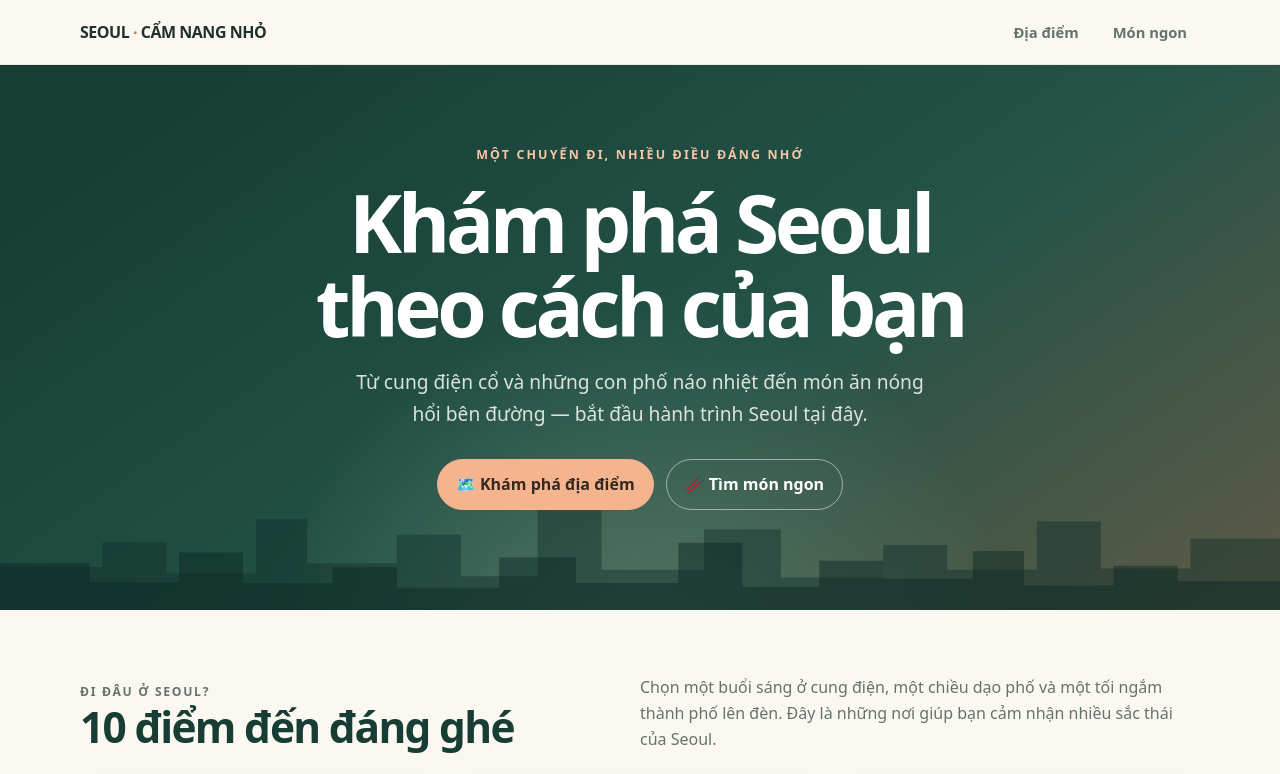
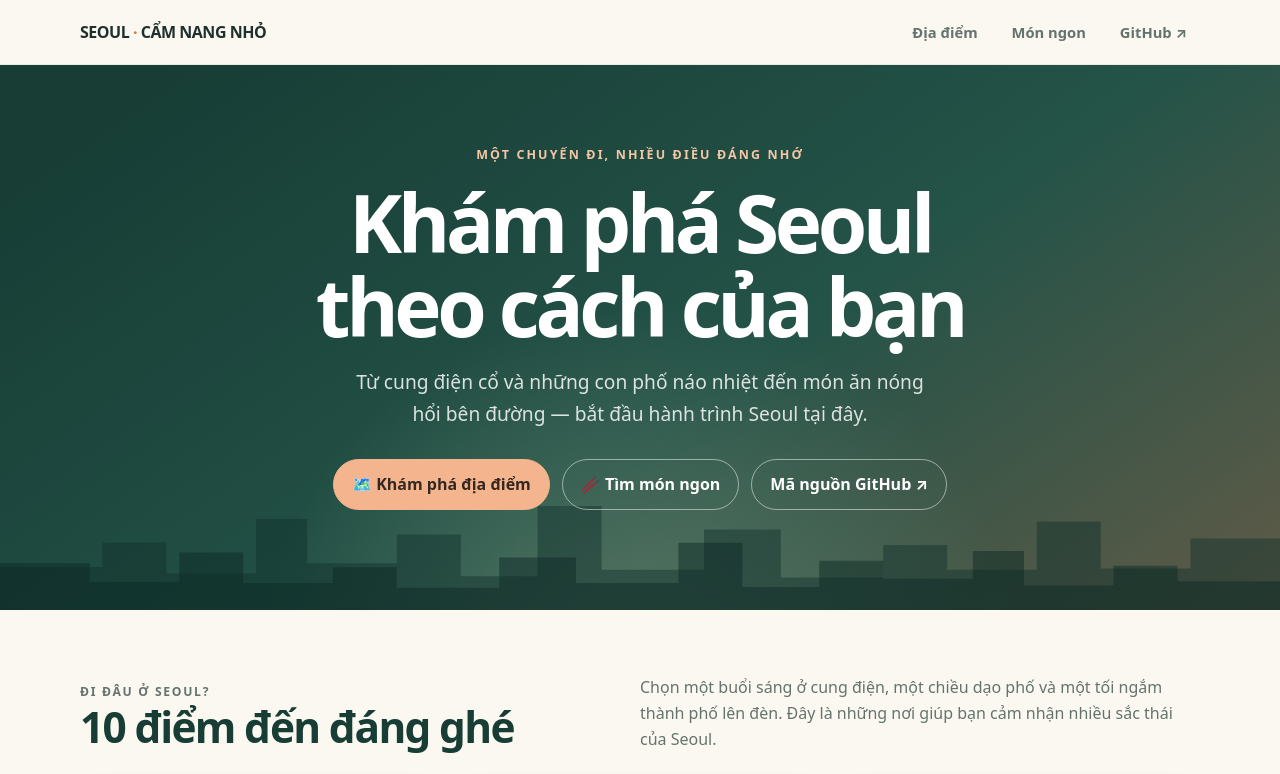
Before and after one commit to phungquangminh343-bot/phungquangminh343-bot.github.io, a plain HTML site: page index.html in a window 1280 px wide. Shown: the top 774 px of the page. Drawn offline with Linux system fonts and the light colour scheme.

Commit message:
Add GitHub link to homepage

```diff
--- a/index.html
+++ b/index.html
@@ -133,14 +133,14 @@
   <a href="#main" style="position:absolute;left:-9999px;top:auto" onfocus="this.style.left='12px'" onblur="this.style.left='-9999px'">Bỏ qua điều hướng</a>
   <nav class="topbar" aria-label="Điều hướng chính">
     <a class="brand" href="#top">SEOUL <span>·</span> CẨM NANG NHỎ</a>
-    <div class="nav"><a href="#places">Địa điểm</a><a href="#foods">Món ngon</a></div>
+    <div class="nav"><a href="#places">Địa điểm</a><a href="#foods">Món ngon</a><a href="https://github.com/phungquangminh343-bot/phungquangminh343-bot.github.io" target="_blank" rel="noopener noreferrer">GitHub ↗</a></div>
   </nav>
   <header class="hero" id="top">
     <div class="hero-inner">
       <p class="eyebrow">Một chuyến đi, nhiều điều đáng nhớ</p>
       <h1>Khám phá Seoul<br>theo cách của bạn</h1>
       <p>Từ cung điện cổ và những con phố náo nhiệt đến món ăn nóng hổi bên đường — bắt đầu hành trình Seoul tại đây.</p>
-      <div class="hero-links"><a class="button primary" href="#places">🗺️ Khám phá địa điểm</a><a class="button" href="#foods">🥢 Tìm món ngon</a></div>
+      <div class="hero-links"><a class="button primary" href="#places">🗺️ Khám phá địa điểm</a><a class="button" href="#foods">🥢 Tìm món ngon</a><a class="button" href="https://github.com/phungquangminh343-bot/phungquangminh343-bot.github.io" target="_blank" rel="noopener noreferrer">Mã nguồn GitHub ↗</a></div>
     </div>
   </header>
   <main id="main">
@@ -176,6 +176,6 @@
     </section>
     <aside class="closing"><div><strong>Chúc bạn có một chuyến đi thật vui!</strong><p>Lưu lại địa điểm yêu thích, đi chậm qua những con phố nhỏ và thử một món mới mỗi ngày.</p></div><span class="mark" aria-hidden="true">✈️</span></aside>
   </main>
-  <footer><p>© 2026 · Cẩm nang khám phá Seoul</p></footer>
+  <footer><p>© 2026 · Cẩm nang khám phá Seoul · <a href="https://github.com/phungquangminh343-bot/phungquangminh343-bot.github.io" target="_blank" rel="noopener noreferrer" style="color:#fff">Xem repo trên GitHub ↗</a></p></footer>
 </body>
 </html>
```
